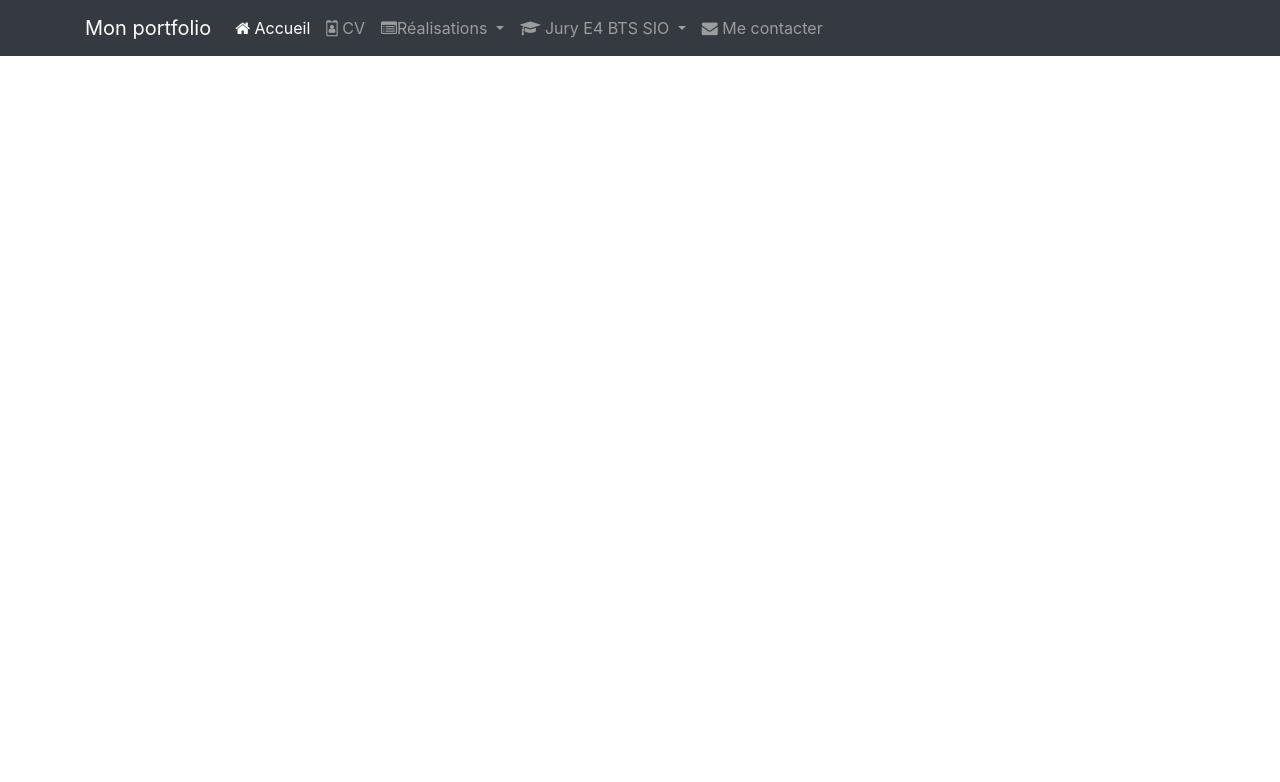
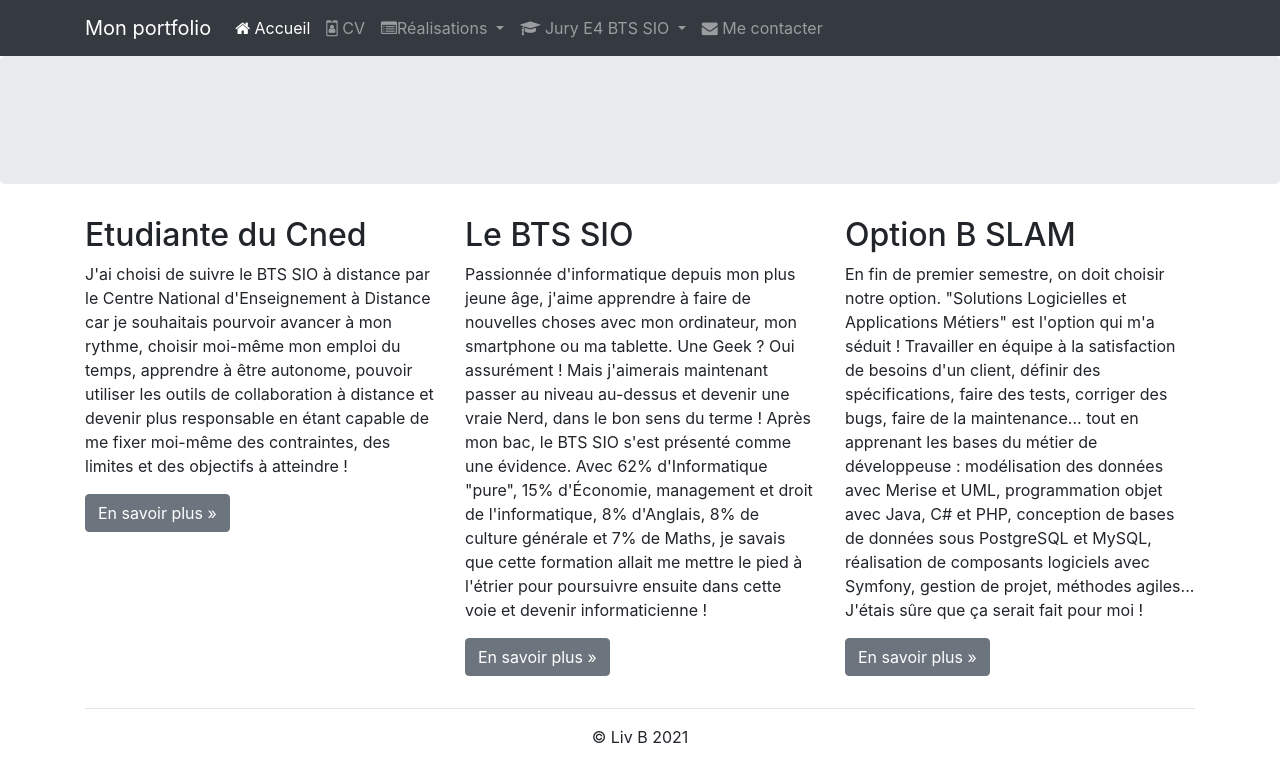
Before and after one commit to Zelda4contributeur/.github.io, a plain HTML site: page index.html in a window 1280 px wide. Drawn offline with nearby package versions, Linux system fonts and the light colour scheme.

Commit message:
Ajout du pied de page Task #5 - Ajouter un pied de page

```diff
--- a/index.html
+++ b/index.html
@@ -123,6 +123,64 @@
         </nav>
         <h1>Bonjour et bienvenue sur mon portfolio !</h1>
 
+        <div class="jumbotron"></div> <!-- emplacement pour le contenu principal de la page -->
+        <footer>
+            <div class="container">
+                <div class="row">
+                    <div class="col-lg-4">
+                        <h2>Etudiante du Cned</h2>
+                        <p>J'ai choisi de suivre le BTS SIO à distance par le Centre National
+                            d'Enseignement à Distance car je souhaitais pourvoir avancer à mon rythme,
+                            choisir moi-même mon emploi du temps, apprendre à être autonome, pouvoir
+                            utiliser les outils de collaboration à distance et devenir plus responsable en
+                            étant capable de me fixer moi-même des contraintes, des limites et des
+                            objectifs à atteindre !
+                        </p>
+                        <p><a class="btn btn-secondary" href="http://www.cned.fr" target="_blank"
+                              role="button">En savoir plus »</a>
+                        </p>
+                    </div>
+                    <div class="col-lg-4">
+                        <h2>Le BTS SIO</h2>
+                        <p>Passionnée d'informatique depuis mon plus jeune âge, j'aime apprendre à faire
+                            de nouvelles choses avec mon ordinateur, mon smartphone ou ma tablette. Une
+                            Geek ? Oui assurément ! Mais j'aimerais maintenant passer au niveau au-dessus
+                            et devenir une vraie Nerd, dans le bon sens du terme ! Après mon bac, le BTS
+                            SIO s'est présenté comme une évidence. Avec 62% d'Informatique "pure", 15%
+                            d'Économie, management et droit de l'informatique, 8% d'Anglais, 8% de culture
+                            générale et 7% de Maths, je savais que cette formation allait me mettre le
+                            pied à l'étrier pour poursuivre ensuite dans cette voie et devenir
+                            informaticienne !
+                        </p>
+                        <p><a class="btn btn-secondary" href="https://fr.wikipedia.org/wiki/Brevet_de_tec
+                              hnicien_supérieur_-_Services_informatiques_aux_organisations"
+                              target="_blank" role="button">En savoir plus »</a>
+                        </p>
+                    </div>
+                    <div class="col-lg-4">
+                        <h2>Option B SLAM</h2>
+                        <p>En fin de premier semestre, on doit choisir notre option. "Solutions
+                            Logicielles et Applications Métiers" est l'option qui m'a séduit&nbsp;!
+                            Travailler en équipe à la satisfaction de besoins d'un client, définir des
+                            spécifications, faire des tests, corriger des bugs, faire de la maintenance...
+                            tout en apprenant les bases du métier de développeuse : modélisation des
+                            données avec Merise et UML, programmation objet avec Java, C# et PHP,
+                            conception de bases de données sous PostgreSQL et MySQL, réalisation de
+                            composants logiciels avec Symfony, gestion de projet, méthodes agiles...
+                            J'étais sûre que ça serait fait pour moi !
+                        </p>
+                        <p><a class="btn btn-secondary" href="http://www.onisep.fr/Ressources/Univers-For
+                              mation/Formations/Post-bac/BTS-Services-informatiques-aux-organisations-opt
+                              ion-B-solutions-logicielles-et-applications-metiers" target="_blank"
+                              role="button">En savoir plus »</a>
+                        </p>
+                    </div>
+                </div>
+                <hr>
+                <p class="text-center" id="copyright">© Liv B 2021</p>
+            </div>
+        </footer>
+
         <!-- Optional JavaScript; choose one of the two! -->
         <!-- Option 2: Separate Popper and Bootstrap JS -->
         <script src="https://code.jquery.com/jquery-3.3.1.slim.min.js" integrity="sha384-q8i/X+965DzO0rT7abK41JStQIAqVgRVzpbzo5smXKp4YfRvH+8abtTE1Pi6jizo" crossorigin="anonymous"></script>
```
Lines whose indentation alone changed are shown as unchanged.
